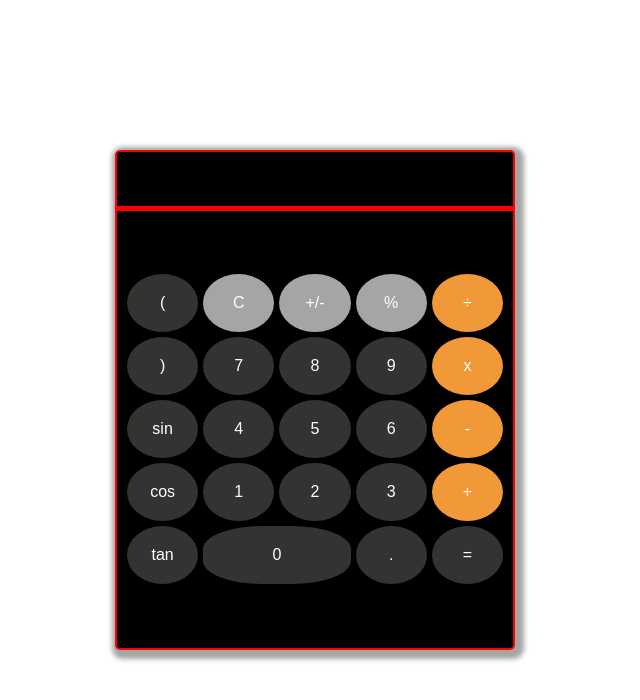
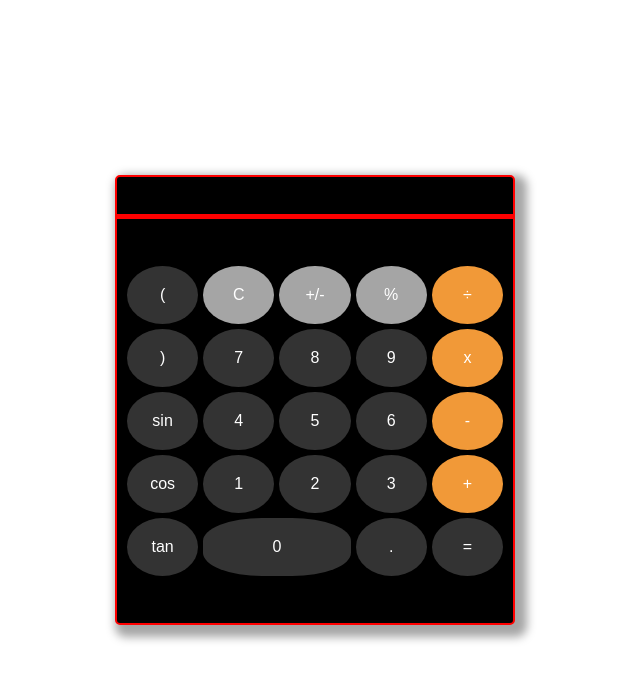
Before and after one commit to Matthew-Hughes3488/nology-calculator, a website built with Vite: page index.html in a window 1280 px wide. Shown: the whole page, without its empty margins (325-965 px from the left). Built offline with nearby package versions, Linux system fonts and the light colour scheme.

Commit message:
Changed the height of the calculator body

```diff
--- a/src/_calculator.scss
+++ b/src/_calculator.scss
@@ -3,10 +3,10 @@
 .calculator{
     background-color: $color-black;
     border: 2px solid red;
-    box-shadow: 3px 3px 5px 6px $color-light-grey;
+    box-shadow: 6px 6px 10px 6px $color-light-grey;
     border-radius: 5px;
     width: 400px;
-    height: 500px;
+    height: 450px;
 
     display: flex;
     flex-direction: column;
@@ -15,6 +15,9 @@
 
 
     &__output{
+        display: flex;
+        justify-content: flex-end;
+        align-items: center;
         border-bottom: 5px solid red;
         color: $color-white;
     }
```
